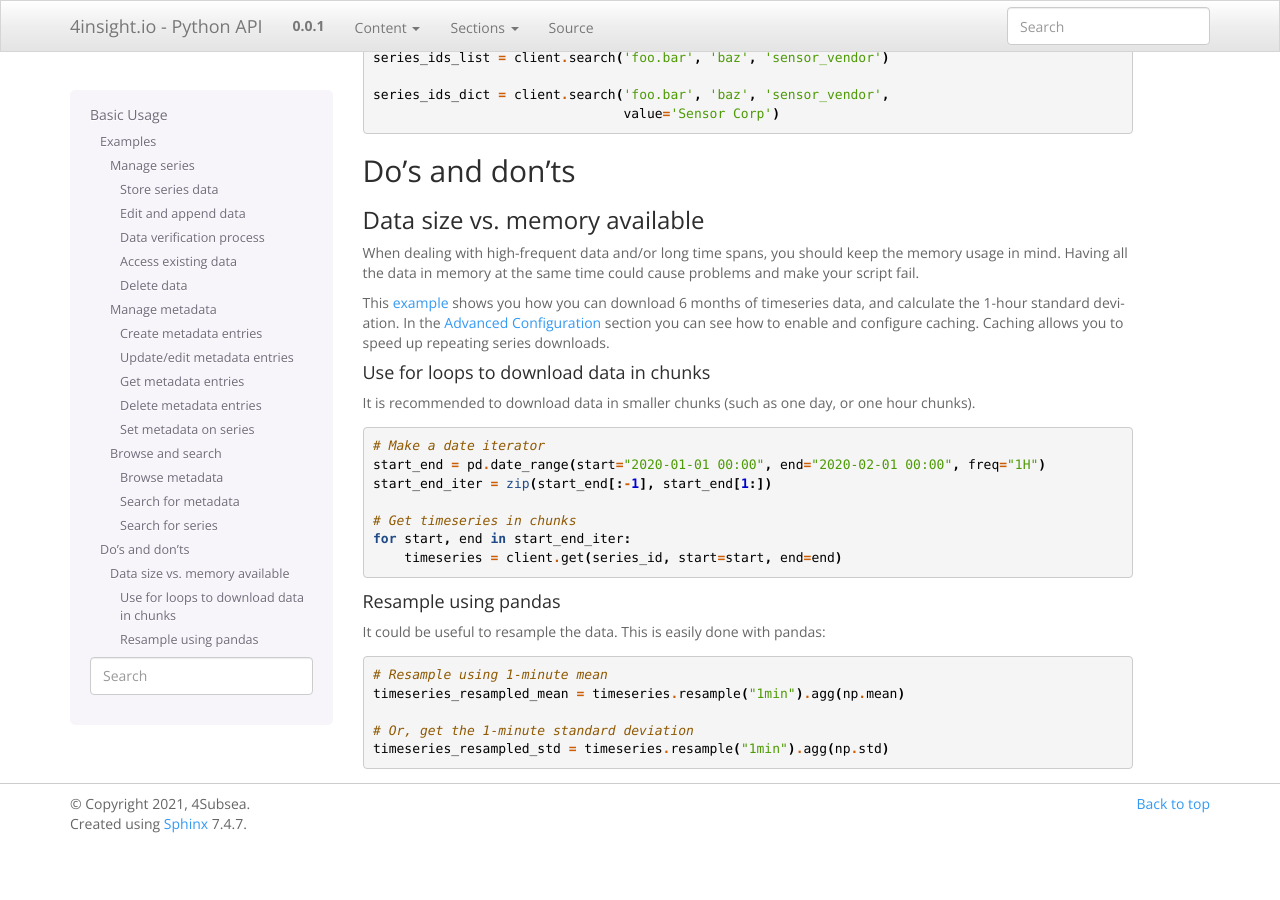
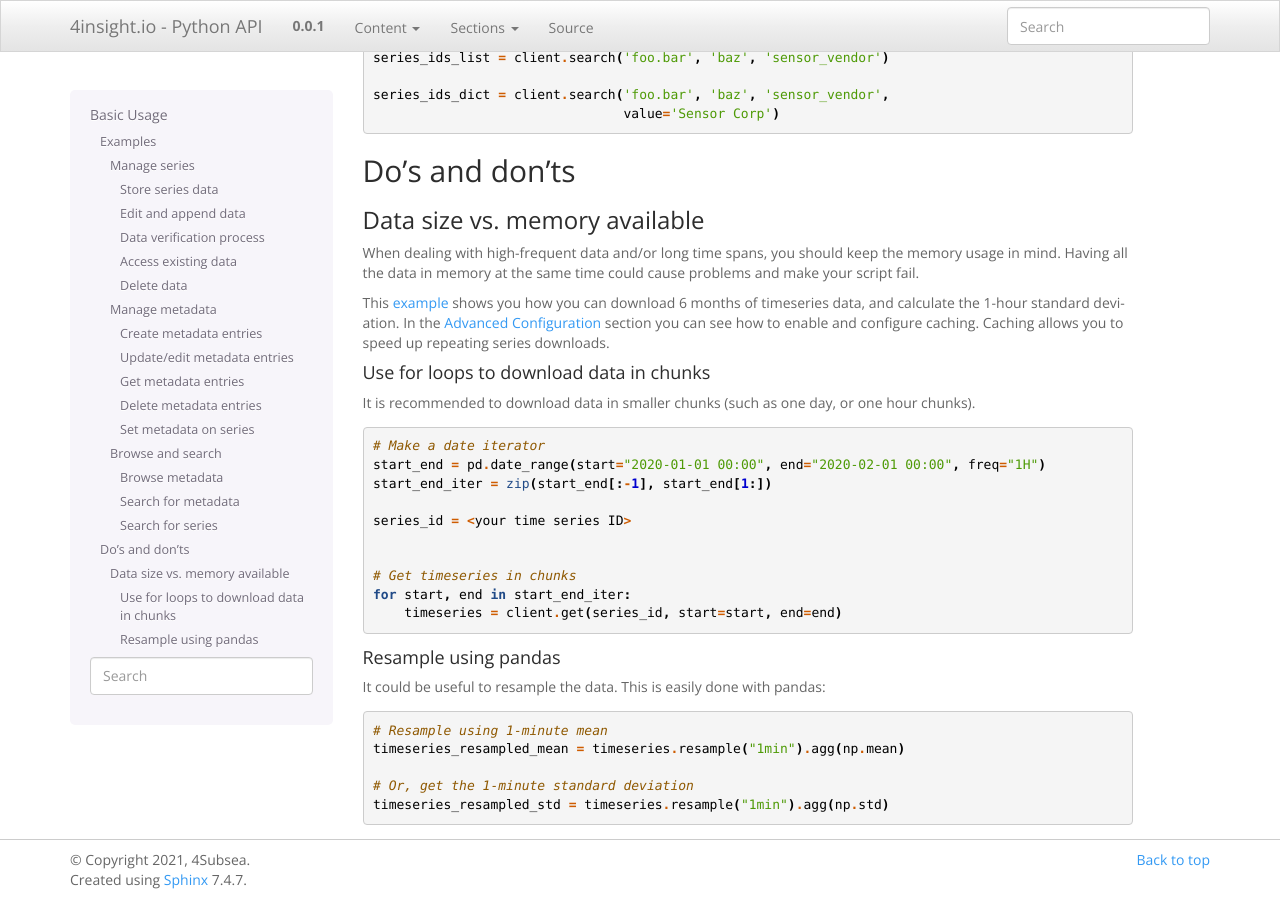
Before and after one commit to 4Subsea/drio-python, a Sphinx documentation site: the page built from docs/basic_usage.rst, in a window 1280 px wide and 900 px high, scrolled down 4223 px. Built offline with Sphinx 7.4.7, drawn with Linux system fonts in a browser that asks for light colours; before the commit the page ends 5067 px from its top, so only the background shows below that.

Commit message:
Update docs/basic_usage.rst

```diff
--- a/docs/basic_usage.rst
+++ b/docs/basic_usage.rst
@@ -286,6 +286,9 @@ chunks).
     start_end = pd.date_range(start="2020-01-01 00:00", end="2020-02-01 00:00", freq="1H")
     start_end_iter = zip(start_end[:-1], start_end[1:])
 
+    series_id = <your time series ID>
+
+
     # Get timeseries in chunks
     for start, end in start_end_iter:
         timeseries = client.get(series_id, start=start, end=end)
```
